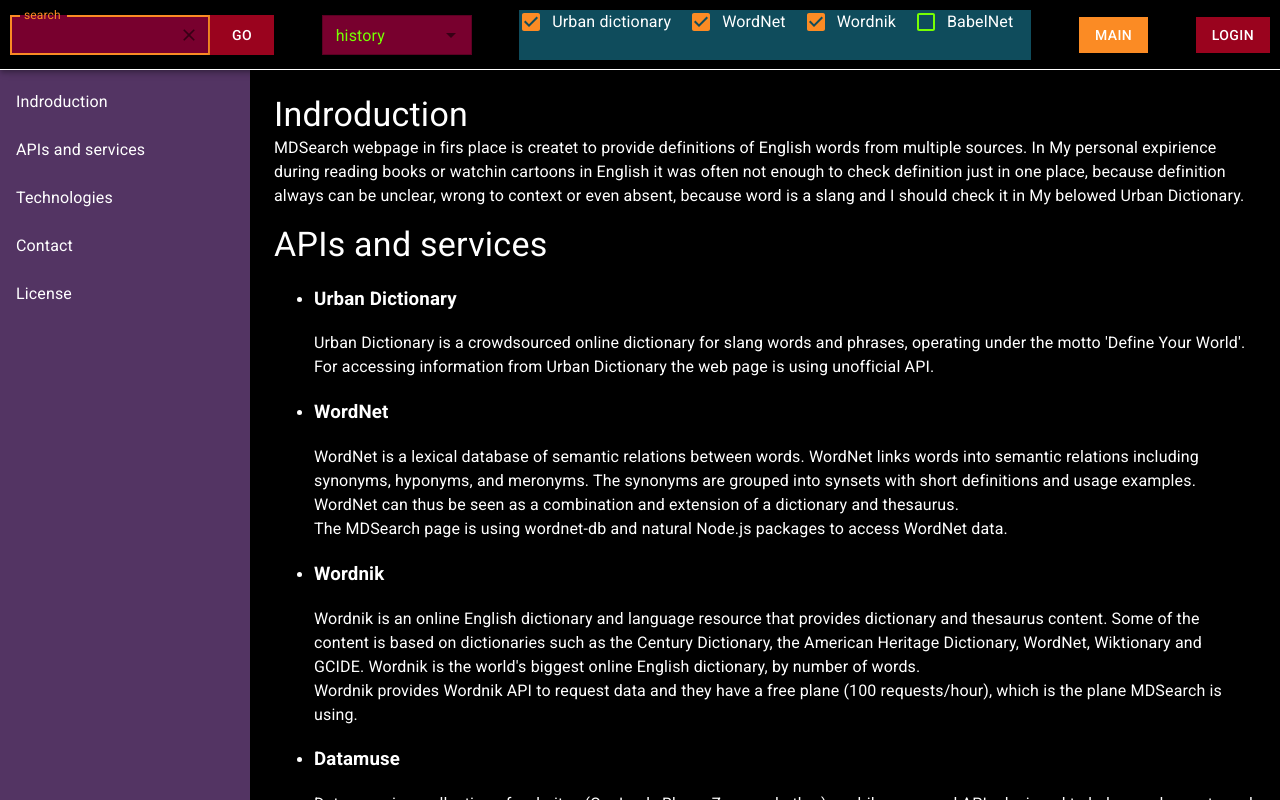
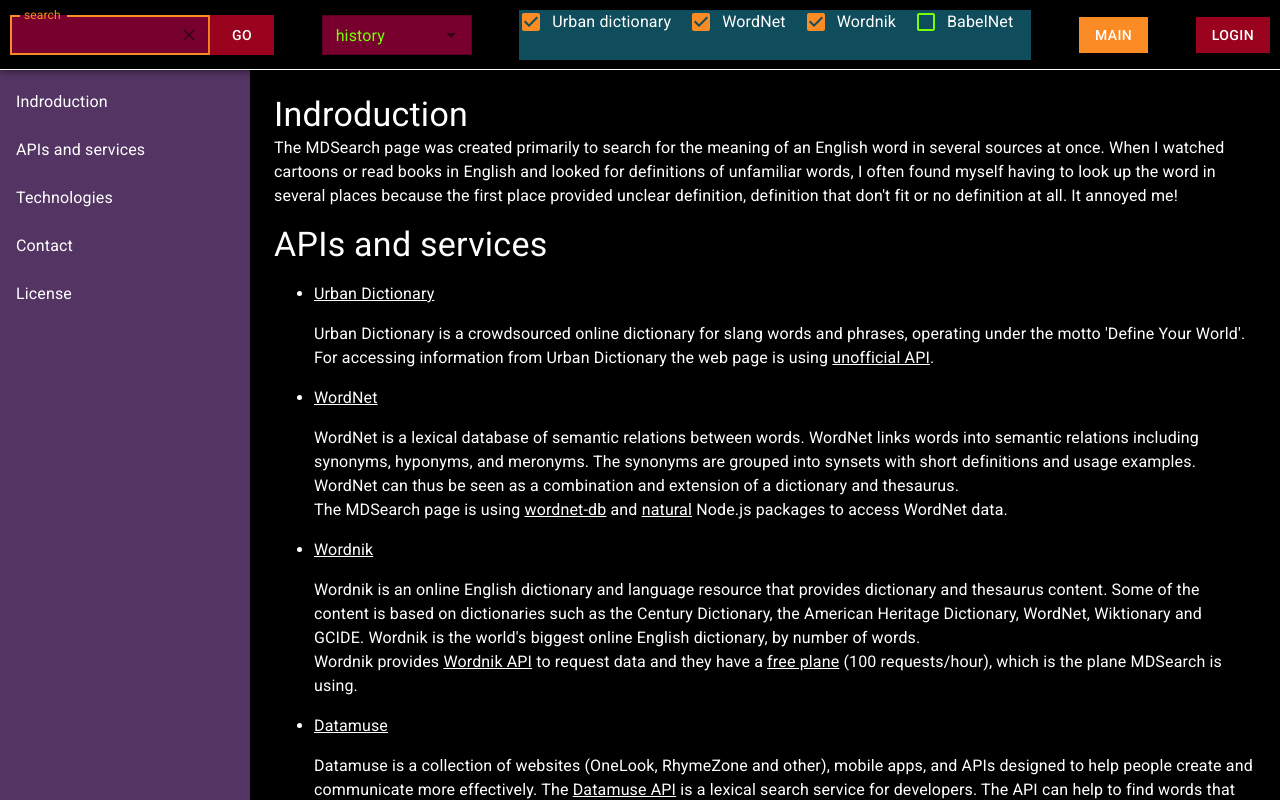
Before and after one commit to Tilitronic/nmdsearch, a React (Create React App) app: page /about in a window 1280 px wide. Built offline with nearby package versions, Linux system fonts and the light colour scheme; what timers would draw is missing.

Commit message:
Fixed some html issues on about page

```diff
--- a/src/components/About/About.css
+++ b/src/components/About/About.css
@@ -5,7 +5,7 @@
   overflow-y: auto;
 }
 
-a {
+.navLink {
   color: inherit;
   text-decoration: none;
 }
--- a/src/components/About/About.jsx
+++ b/src/components/About/About.jsx
@@ -28,8 +28,8 @@
 
 const navigationTitles = pageData.map((element, index)=>{
   return(
-    <a href={"#element"+index}>
-    <ListItem key={"element"+index} disablePadding>
+    <a href={"#element"+index} className='navLink' key={"element"+index}>
+    <ListItem disablePadding>
 
       <ListItemButton>
         <ListItemText primary={element.header} />
@@ -41,19 +41,29 @@
 })
 
 const textContent=pageData.map((element, index)=>{
-  let contBodyData
-  if(element.text){
-    contBodyData=element.text
-  }
-  else if(element.elements){
-    contBodyData=element.elements
-  }
+  // let contBodyData
+  // if(element.text){
+  //   contBodyData=element.text
+  // }
+  // else if(element.elements){
+  //   contBodyData=element.elements
+  // }
   return(
-    <div>
-      <Typography variant='h4' id={'element'+index}>{element.header}</Typography>
+    <div key={'element'+index}>
+      <Typography variant='h4' id={'element'+index}>
+        {element.header}
+      </Typography>
+      {element.text &&
         <Typography paragraph>
-          {contBodyData}
+          {element.text}
         </Typography>
+      }
+      {element.elements &&
+        <div>
+            {element.elements}
+        </div>
+      }
+
     </div>
   )
 })
--- a/src/components/Sources.js
+++ b/src/components/Sources.js
@@ -6,7 +6,7 @@
     return(
       sourcesAr.map(obj=>
         <li className='source' key={obj.id}>
-          <h3><a href={obj.url} target="_blank" rel="noreferrer noopener">{obj.name}</a></h3>
+          <p><a href={obj.url} target="_blank" rel="noreferrer noopener">{obj.name}</a></p>
           <p>{parse(obj.desc)}</p>
         </li>)
     )
--- a/src/data/about.js
+++ b/src/data/about.js
@@ -1,9 +1,18 @@
 import { Sources } from "../components/Sources.js"
+
+const introText = `
+The MDSearch page was created primarily to search for the meaning of
+an English word in several sources at once. When I watched cartoons or
+read books in English and looked for definitions of unfamiliar words,
+I often found myself having to look up the word in several places because
+the first place provided unclear definition, definition that don't fit or
+no definition at all. It annoyed me!
+`
 
 export const pageData = [
     {
       header: 'Indroduction',
-      text: "MDSearch webpage in firs place is createt to provide definitions of English words from multiple sources. In My personal expirience during reading books or watchin cartoons in English it was often not enough to check definition just in one place, because definition always can be unclear, wrong to context or even absent, because word is a slang and I should check it in My belowed Urban Dictionary."
+      text: introText
     },
     {
         header: 'APIs and services',
```
